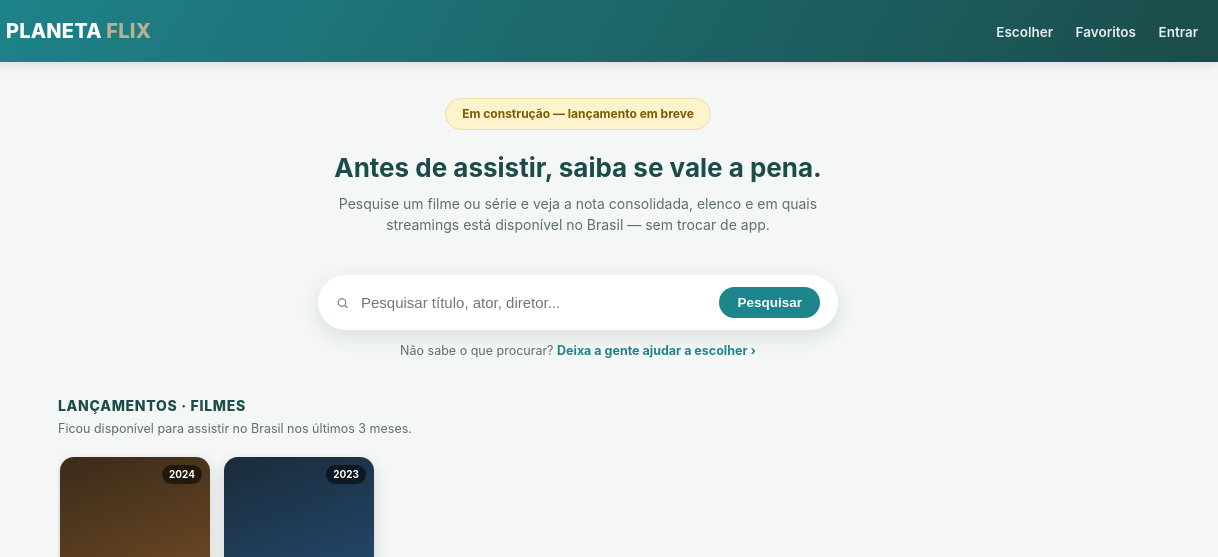
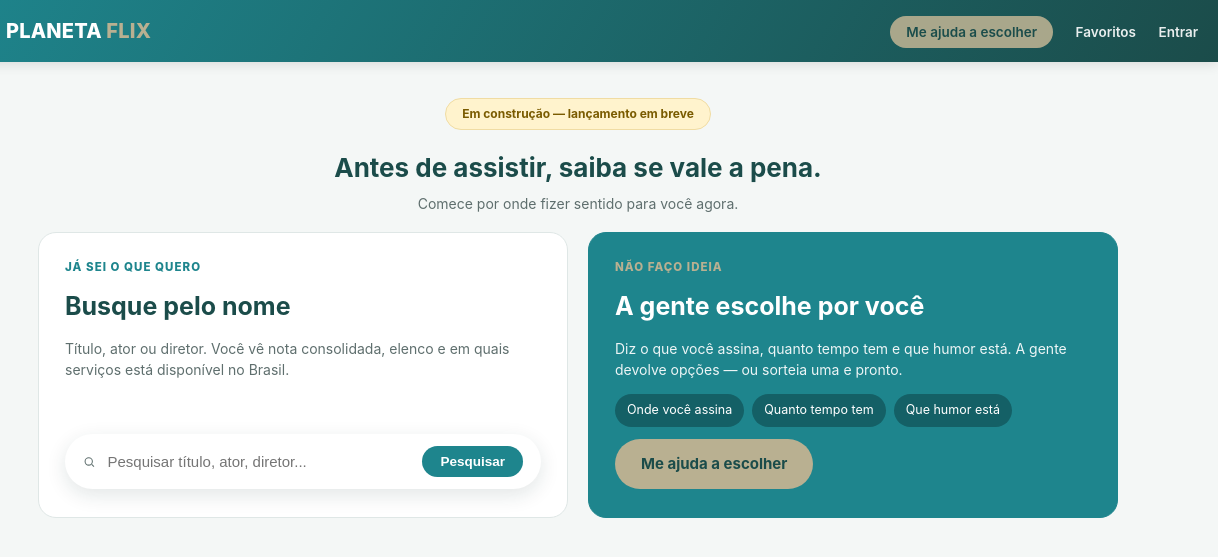
Before and after one commit to planetaflixbr/planetaflix-web, a plain HTML site: page planetaflix-web/index.html in a window 1280 px wide. Shown: the top 557 px of the page, 62-1280 px from the left. Drawn offline with Linux system fonts and the light colour scheme; no server answers; a web font is replaced by a local one.

Commit message:
Home: dois caminhos com o mesmo peso (Proposta A)
A busca deixa de ser o unico caminho da home. Dois cards lado a lado:
'Ja sei o que quero', com a busca dentro, e 'Nao faco ideia', em turquesa,
levando para a tela de escolha. O texto nomeia o estado mental de quem
chega, nao o recurso.
A entrada da escolha vira botao dourado no menu de index, favoritos e
titulo, para existir fora da home; em descobrir.html fica como link comum
marcado com aria-current.
Acrescenta o token --borda, que a seta do carrossel ja usava sem existir.

```diff
--- a/planetaflix-web/assets/css/style.css
+++ b/planetaflix-web/assets/css/style.css
@@ -8,6 +8,7 @@
   --texto:#1c2b2a;
   --muted:#5f6f6e;
   --card:#ffffff;
+  --borda:#dfe7e6;
   --radius:14px;
 }
 
@@ -404,3 +405,59 @@ footer{text-align:center;color:var(--muted);font-size:11.5px;padding:30px 20px 5
   .feature-grid{grid-template-columns:1fr;}
   .landing-hero h1{font-size:30px;}
 }
+
+/* ------------------------------------------------------------------
+   Home — dois caminhos
+   A busca pressupoe que a pessoa ja sabe o que quer. A pesquisa com
+   usuarios diz o contrario: a dor e passar o catalogo sem achar nada.
+   Os dois caminhos ficam com o mesmo peso visual, e a entrada da
+   escolha sobe tambem para o menu (.nav-destaque) para existir em
+   todas as paginas, nao so aqui.
+   ------------------------------------------------------------------ */
+.nav-destaque{
+  background:var(--dourado); color:var(--verde-escuro) !important;
+  padding:8px 16px; border-radius:999px; font-weight:700;
+}
+.nav-destaque:hover{filter:brightness(1.06);}
+
+.dois-caminhos{
+  max-width:1120px; margin:0 auto; padding:0 20px 8px;
+  display:grid; grid-template-columns:1fr 1fr; gap:20px; align-items:stretch;
+}
+.caminho{
+  background:var(--card); border:1px solid var(--borda); border-radius:18px;
+  padding:26px 26px 28px; display:flex; flex-direction:column; gap:12px;
+}
+.caminho-tag{
+  font-size:11.5px; font-weight:800; letter-spacing:.09em; text-transform:uppercase;
+  color:var(--turquesa); margin:0;
+}
+.caminho h2{font-size:25px; color:var(--verde-escuro); margin:0;}
+.caminho-texto{font-size:14px; line-height:1.5; color:var(--muted); margin:0;}
+/* Empurra a acao para a base, para os dois cards terminarem alinhados. */
+.caminho .search-box, .caminho .btn-escolher{margin-top:auto;}
+
+.caminho-escolher{background:var(--turquesa); border-color:var(--turquesa);}
+.caminho-escolher .caminho-tag{color:var(--dourado);}
+.caminho-escolher h2{color:#fff;}
+.caminho-escolher .caminho-texto{color:rgba(255,255,255,.92);}
+
+.pistas{list-style:none; display:flex; flex-wrap:wrap; gap:8px; padding:0; margin:2px 0 0;}
+.pistas li{
+  background:var(--turquesa-dark); color:#fff; font-size:12.5px;
+  padding:7px 12px; border-radius:999px;
+}
+.btn-escolher{
+  display:inline-block; align-self:flex-start; text-decoration:none;
+  background:var(--dourado); color:var(--verde-escuro);
+  font-weight:700; font-size:15px; padding:14px 26px; border-radius:999px;
+}
+.btn-escolher:hover{filter:brightness(1.06);}
+
+/* Abaixo de 860px os dois cards empilham; a busca vem primeiro porque
+   quem ja sabe o nome nao deve rolar para encontra-la. */
+@media (max-width:860px){
+  .dois-caminhos{grid-template-columns:1fr; gap:14px;}
+  .caminho{padding:22px 20px 24px;}
+  .caminho h2{font-size:22px;}
+}
--- a/planetaflix-web/index.html
+++ b/planetaflix-web/index.html
@@ -27,7 +27,7 @@
     <span class="brand brand-font">PLANETA <span>FLIX</span></span>
   </a>
   <nav>
-    <a href="descobrir.html">Escolher</a>
+    <a href="descobrir.html" class="nav-destaque">Me ajuda a escolher</a>
     <a href="favoritos.html">Favoritos</a>
     <a href="cadastro.html">Entrar</a>
   </nav>
@@ -40,16 +40,34 @@
 <section class="hero">
   <div class="status-pill">Em construção — lançamento em breve</div>
   <h1 class="brand-font">Antes de assistir, saiba se vale a pena.</h1>
-  <p>Pesquise um filme ou série e veja a nota consolidada, elenco e em quais streamings está disponível no Brasil — sem trocar de app.</p>
+  <p>Comece por onde fizer sentido para você agora.</p>
 </section>
 
-<div class="search-wrap">
-  <form id="search-form" class="search-box">
-    <svg width="18" height="18" viewBox="0 0 24 24" fill="none" stroke="#5f6f6e" stroke-width="2"><circle cx="11" cy="11" r="7"/><line x1="21" y1="21" x2="16.65" y2="16.65"/></svg>
-    <input id="search-input" type="text" placeholder="Pesquisar título, ator, diretor..." autocomplete="off">
-    <button type="submit">Pesquisar</button>
-  </form>
-  <p class="search-alt">Não sabe o que procurar? <a href="descobrir.html">Deixa a gente ajudar a escolher ›</a></p>
+<!-- Dois caminhos com o mesmo peso. O texto nomeia o estado mental de quem
+     chega ("não faço ideia"), não o recurso ("descoberta por filtros"). -->
+<div class="dois-caminhos">
+  <section class="caminho">
+    <p class="caminho-tag">Já sei o que quero</p>
+    <h2 class="brand-font">Busque pelo nome</h2>
+    <p class="caminho-texto">Título, ator ou diretor. Você vê nota consolidada, elenco e em quais serviços está disponível no Brasil.</p>
+    <form id="search-form" class="search-box">
+      <svg width="18" height="18" viewBox="0 0 24 24" fill="none" stroke="#5f6f6e" stroke-width="2" aria-hidden="true"><circle cx="11" cy="11" r="7"/><line x1="21" y1="21" x2="16.65" y2="16.65"/></svg>
+      <input id="search-input" type="text" placeholder="Pesquisar título, ator, diretor..." autocomplete="off" aria-label="Pesquisar título, ator ou diretor">
+      <button type="submit">Pesquisar</button>
+    </form>
+  </section>
+
+  <section class="caminho caminho-escolher">
+    <p class="caminho-tag">Não faço ideia</p>
+    <h2 class="brand-font">A gente escolhe por você</h2>
+    <p class="caminho-texto">Diz o que você assina, quanto tempo tem e que humor está. A gente devolve opções — ou sorteia uma e pronto.</p>
+    <ul class="pistas">
+      <li>Onde você assina</li>
+      <li>Quanto tempo tem</li>
+      <li>Que humor está</li>
+    </ul>
+    <a class="btn-escolher" href="descobrir.html">Me ajuda a escolher</a>
+  </section>
 </div>
 
 <main class="container">
```
Also changed, not shown: planetaflix-web/descobrir.html (+1 -1 lines), planetaflix-web/favoritos.html (+1 -1 lines), planetaflix-web/titulo.html (+1 -1 lines).
